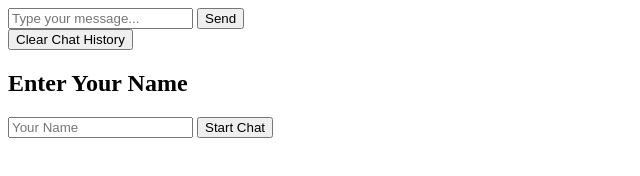
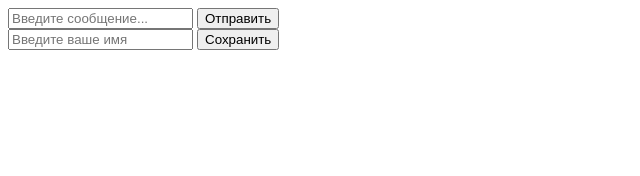
Before and after one commit to yansavostin18/chatproject, a plain HTML site: page index.html in a window 1280 px wide. Shown: the whole page, without its empty margins (0-640 px from the left). Drawn offline with Linux system fonts and the light colour scheme.

Commit message:
Update index.html

```diff
--- a/index.html
+++ b/index.html
@@ -1,34 +1,23 @@
 <!DOCTYPE html>
-<html lang="en">
+<html lang="ru">
 <head>
     <meta charset="UTF-8">
     <meta name="viewport" content="width=device-width, initial-scale=1.0">
-    <title>Simple Chat</title>
+    <title>Простой чат</title>
     <link rel="stylesheet" href="style.css">
 </head>
 <body>
-    <div id="chat-container">
-        <div id="chat-window">
-            <div id="messages"></div>
+    <div class="chat-container">
+        <div id="messages" class="messages"></div>
+        <div class="input-container">
+            <input type="text" id="message-input" placeholder="Введите сообщение..." autocomplete="off">
+            <button id="send-button">Отправить</button>
         </div>
-        <div id="input-area">
-            <input type="text" id="message-input" placeholder="Type your message..." />
-            <button id="send-button">Send</button>
-        </div>
-        <div id="options-area">
-            <button id="clear-history-button">Clear Chat History</button>
+        <div id="username-modal" class="username-modal">
+            <input type="text" id="username-input" placeholder="Введите ваше имя">
+            <button id="save-username-button">Сохранить</button>
         </div>
     </div>
-
-    <!-- Modal for username -->
-    <div id="username-modal" class="modal">
-        <div class="modal-content">
-            <h2>Enter Your Name</h2>
-            <input type="text" id="username-input" placeholder="Your Name">
-            <button id="save-username-button">Start Chat</button>
-        </div>
-    </div>
-
     <script src="script.js"></script>
 </body>
 </html>
```
